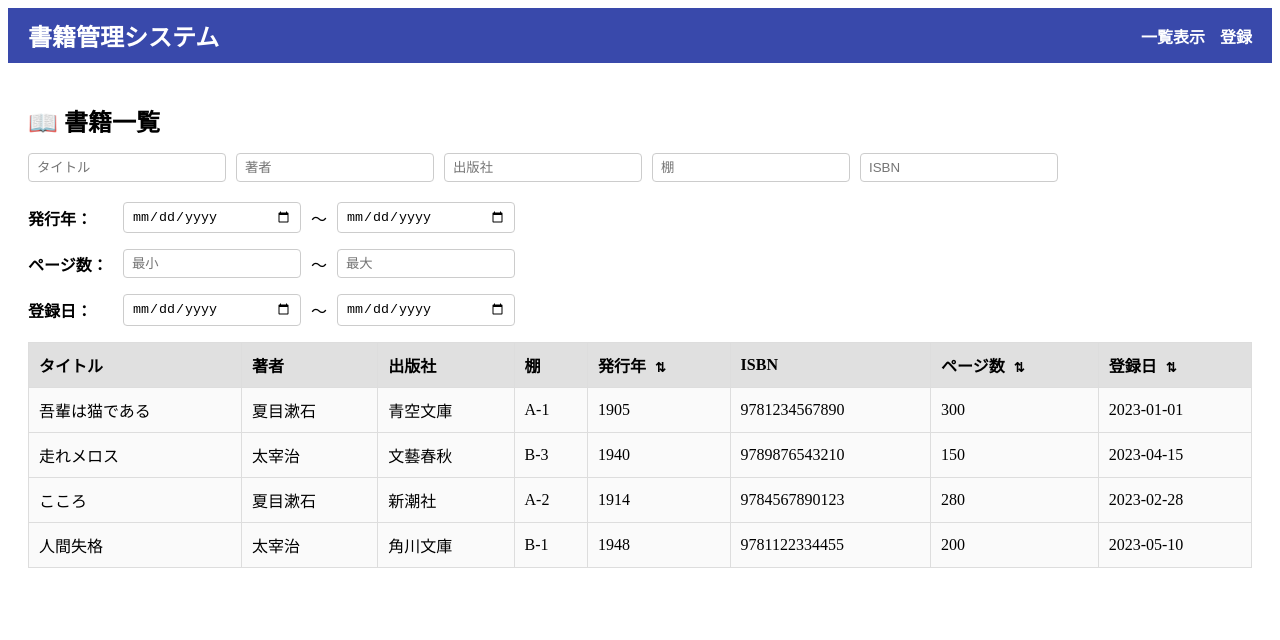
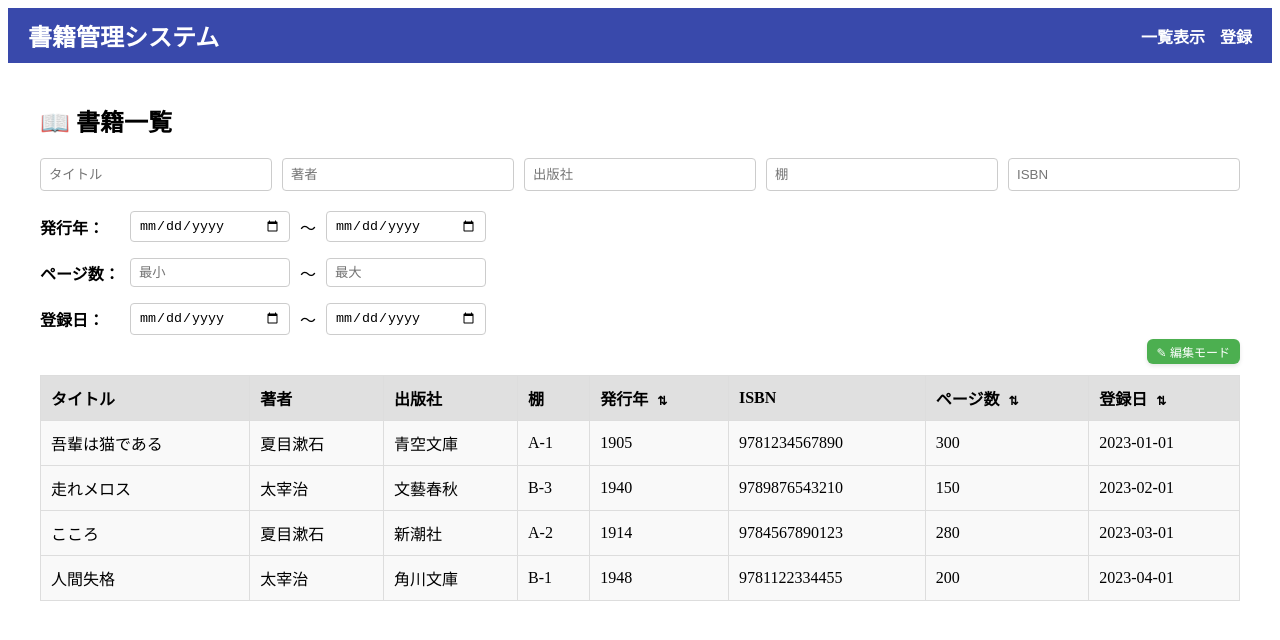
Before and after one commit to nakajima923/book-management-system, a React (Create React App) app in the folder booksystem/: page /books in a window 1280 px wide. Shown: the top 640 px of the page. Built offline with nearby package versions, Linux system fonts and the light colour scheme.

Commit message:
add edit button

```diff
--- a/booksystem/src/booklist/booklist.css
+++ b/booksystem/src/booklist/booklist.css
@@ -1,84 +1,16 @@
-/* ===== ベース ===== */
-.isbn-register {
-  max-width: 500px;
+/* ===== ベースレイアウト ===== */
+.book-list {
+  max-width: 1200px;
   margin: 0 auto;
   padding: 20px;
 }
 
-/* ===== タブ ===== */
-.tab-container {
-  display: flex;
-  border-bottom: 2px solid #ccc;
+h2 {
   margin-bottom: 20px;
+  font-size: 24px;
 }
 
-.tab {
-  flex: 1;
-  padding: 10px 0;
-  background: #f5f5f5;
-  border: none;
-  cursor: pointer;
-  font-weight: bold;
-  transition: background 0.3s;
-}
-
-.tab + .tab {
-  border-left: 1px solid #ccc;
-}
-
-.tab:hover {
-  background: #e8e8e8;
-}
-
-.tab.active {
-  background: #4CAF50;
-  color: #fff;
-  border-bottom: 2px solid #4CAF50;
-}
-
-/* ===== フォーム ===== */
-.isbn-input-row {
-  display: flex;
-  flex-direction: column;
-  margin-bottom: 12px;
-}
-
-.isbn-input-row label {
-  font-weight: bold;
-  margin-bottom: 4px;
-}
-
-.isbn-input-row input {
-  padding: 8px;
-  border: 1px solid #ccc;
-  border-radius: 4px;
-}
-
-button[type='submit'] {
-  width: 100%;
-  padding: 10px;
-  font-size: 16px;
-  background: #4CAF50;
-  color: #fff;
-  border: none;
-  border-radius: 6px;
-  cursor: pointer;
-  transition: background 0.3s;
-}
-
-button[type='submit']:hover {
-  background: #45a049;
-}
-
-.book-list {
-  padding: 20px;
-}
-
-h2 {
-  margin-bottom: 15px;
-}
-
-/* テキスト入力欄 */
+/* ===== フィルタ入力 ===== */
 .filters {
   display: flex;
   flex-wrap: wrap;
@@ -87,13 +19,15 @@ h2 {
 }
 
 .filters input {
-  padding: 6px 8px;
-  width: 180px;
+  padding: 8px;
   border: 1px solid #ccc;
   border-radius: 4px;
+  flex: 1;
+  min-width: 150px;
+  box-sizing: border-box;
 }
 
-/* 範囲入力（年・ページ数） */
+/* ===== 範囲入力グループ ===== */
 .range-group {
   display: flex;
   align-items: center;
@@ -103,37 +37,96 @@ h2 {
 
 .range-group label {
   font-weight: bold;
-  margin-right: 5px;
   width: 80px;
+  display: inline-block;
 }
 
 .range-group input {
   padding: 6px 8px;
-  width: 160px;
   border: 1px solid #ccc;
   border-radius: 4px;
+  width: 160px;
+  box-sizing: border-box;
 }
 
-/* テーブル */
-table {
+/* ===== テーブル周り ===== */
+.table-container {
+  position: relative;
+  margin-top: 40px; /* 十分なスペースを確保 */
+}
+
+.table-controls {
+  position: absolute;
+  top: -36px;
+  right: 0;
+  z-index: 10; /* ボタンが他の要素の下に潜らないように */
+}
+
+.edit-button {
+  background-color: #4CAF50;
+  color: white;
+  border: none;
+  border-radius: 6px;
+  padding: 4px 10px;        /* パディングを小さく */
+  font-size: 12px;          /* フォントサイズを小さく */
+  cursor: pointer;
+  display: flex;
+  align-items: center;
+  gap: 5px;
+  box-shadow: 0 2px 4px rgba(0, 0, 0, 0.1);
+}
+
+
+.edit-button:hover {
+  background-color: #45a049;
+}
+
+.delete-button {
+  background-color: #e74c3c;
+  color: white;
+  border: none;
+  padding: 6px 10px;
+  border-radius: 4px;
+  cursor: pointer;
+  font-size: 14px;
+}
+
+.delete-button:hover {
+  background-color: #c0392b;
+}
+
+/* ===== テーブル本体 ===== */
+.book-table {
   width: 100%;
   border-collapse: collapse;
-  background: #fafafa;
+  background: #f9f9f9;
 }
 
-th, td {
+.book-table th,
+.book-table td {
   padding: 10px;
   border: 1px solid #ddd;
   text-align: left;
+  vertical-align: middle;
 }
 
-th {
-  background: #e0e0e0;
+.book-table th {
+  background-color: #e0e0e0;
   cursor: pointer;
   white-space: nowrap;
 }
 
 .sort-symbol {
   margin-left: 5px;
-  font-size: 13px;
+  font-size: 12px;
 }
+
+/* 編集モード時のinput */
+.book-table input {
+  width: 100%;
+  padding: 6px;
+  font-size: 14px;
+  box-sizing: border-box;
+  border: 1px solid #ccc;
+  border-radius: 4px;
+}
--- a/booksystem/src/booklist/booklist.js
+++ b/booksystem/src/booklist/booklist.js
@@ -1,11 +1,11 @@
 import React, { useState } from 'react';
 import './booklist.css';
 
-const bookData = [
+const bookDataInitial = [
   { id: 1, title: '吾輩は猫である', author: '夏目漱石', publisher: '青空文庫', year: 1905, isbn: '9781234567890', pages: 300, shelf: 'A-1', added: '2023-01-01' },
-  { id: 2, title: '走れメロス', author: '太宰治', publisher: '文藝春秋', year: 1940, isbn: '9789876543210', pages: 150, shelf: 'B-3', added: '2023-04-15' },
-  { id: 3, title: 'こころ', author: '夏目漱石', publisher: '新潮社', year: 1914, isbn: '9784567890123', pages: 280, shelf: 'A-2', added: '2023-02-28' },
-  { id: 4, title: '人間失格', author: '太宰治', publisher: '角川文庫', year: 1948, isbn: '9781122334455', pages: 200, shelf: 'B-1', added: '2023-05-10' }
+  { id: 2, title: '走れメロス', author: '太宰治', publisher: '文藝春秋', year: 1940, isbn: '9789876543210', pages: 150, shelf: 'B-3', added: '2023-02-01' },
+  { id: 3, title: 'こころ', author: '夏目漱石', publisher: '新潮社', year: 1914, isbn: '9784567890123', pages: 280, shelf: 'A-2', added: '2023-03-01' },
+  { id: 4, title: '人間失格', author: '太宰治', publisher: '角川文庫', year: 1948, isbn: '9781122334455', pages: 200, shelf: 'B-1', added: '2023-04-01' }
 ];
 
 const sortBy = (key, dir) => (a, b) => {
@@ -15,6 +15,9 @@ const sortBy = (key, dir) => (a, b) => {
 };
 
 function BookList() {
+  const [bookData, setBookData] = useState(bookDataInitial);
+
+  /* フィルター用ステート */
   const [filters, setFilters] = useState({ title: '', author: '', publisher: '', shelf: '', isbn: '' });
   const [yearMin, setYearMin] = useState('');
   const [yearMax, setYearMax] = useState('');
@@ -22,104 +25,129 @@ function BookList() {
   const [pagesMax, setPagesMax] = useState('');
   const [addedMin, setAddedMin] = useState('');
   const [addedMax, setAddedMax] = useState('');
+
+  /* 表示制御 */
   const [sort, setSort] = useState({ key: null, direction: 'asc' });
+  const [editMode, setEditMode] = useState(false);
 
-  const handleChange = ({ target: { name, value } }) => setFilters(prev => ({ ...prev, [name]: value }));
+  /* テキスト入力フィルター */
+  const handleChange = ({ target: { name, value } }) =>
+    setFilters(prev => ({ ...prev, [name]: value }));
 
-  const toggleSort = (key) => {
-    setSort(prev => prev.key === key ? { key, direction: prev.direction === 'asc' ? 'desc' : 'asc' } : { key, direction: 'asc' });
-  };
+  /* ソート切替 */
+  const toggleSort = (key) =>
+    setSort(prev =>
+      prev.key === key ? { key, direction: prev.direction === 'asc' ? 'desc' : 'asc' } : { key, direction: 'asc' }
+    );
 
-  const renderSortSymbol = (key) => {
-    if (sort.key !== key) return '⇅';
-    return sort.direction === 'asc' ? '▲' : '▼';
-  };
+  const renderSortSymbol = (key) =>
+    sort.key !== key ? '⇅' : sort.direction === 'asc' ? '▲' : '▼';
 
-  const filteredBooks = bookData.filter(b => {
-    const year = b.year;
-    const pages = b.pages;
+  /* 編集／削除 */
+  const handleEditChange = (id, field, value) =>
+    setBookData(prev => prev.map(b => b.id === id ? { ...b, [field]: field === 'year' ? parseInt(value) : value } : b));
+
+  const handleDelete = (id) =>
+    setBookData(prev => prev.filter(b => b.id !== id));
+
+  /* フィルタリング */
   const yearMinVal = yearMin ? parseInt(yearMin.slice(0, 4)) : null;
   const yearMaxVal = yearMax ? parseInt(yearMax.slice(0, 4)) : null;
-    const pagesMinVal = pagesMin ? parseInt(pagesMin) : null;
-    const pagesMaxVal = pagesMax ? parseInt(pagesMax) : null;
 
-    return (
+  const filteredBooks = bookData
+    .filter(b =>
       b.title.includes(filters.title) &&
       b.author.includes(filters.author) &&
       b.publisher.includes(filters.publisher) &&
       b.shelf.includes(filters.shelf) &&
       b.isbn.includes(filters.isbn) &&
-      (!yearMinVal || year >= yearMinVal) &&
-      (!yearMaxVal || year <= yearMaxVal) &&
-      (!pagesMinVal || pages >= pagesMinVal) &&
-      (!pagesMaxVal || pages <= pagesMaxVal) &&
+      (!yearMinVal || b.year >= yearMinVal) &&
+      (!yearMaxVal || b.year <= yearMaxVal) &&
+      (!pagesMin || b.pages >= parseInt(pagesMin)) &&
+      (!pagesMax || b.pages <= parseInt(pagesMax)) &&
       (!addedMin || b.added >= addedMin) &&
       (!addedMax || b.added <= addedMax)
-    );
-  }).sort(sort.key ? sortBy(sort.key, sort.direction) : () => 0);
+    )
+    .sort(sort.key ? sortBy(sort.key, sort.direction) : () => 0);
 
   return (
     <div className="book-list">
       <h2>📖 書籍一覧</h2>
 
+      {/* ------ テキストフィルター ------ */}
       <div className="filters">
-        <input name="title" placeholder="タイトル" value={filters.title} onChange={handleChange} />
-        <input name="author" placeholder="著者" value={filters.author} onChange={handleChange} />
-        <input name="publisher" placeholder="出版社" value={filters.publisher} onChange={handleChange} />
-        <input name="shelf" placeholder="棚" value={filters.shelf} onChange={handleChange} />
-        <input name="isbn" placeholder="ISBN" value={filters.isbn} onChange={handleChange} />
+        <input name="title"     placeholder="タイトル"  value={filters.title}     onChange={handleChange} />
+        <input name="author"    placeholder="著者"      value={filters.author}    onChange={handleChange} />
+        <input name="publisher" placeholder="出版社"    value={filters.publisher} onChange={handleChange} />
+        <input name="shelf"     placeholder="棚"        value={filters.shelf}     onChange={handleChange} />
+        <input name="isbn"      placeholder="ISBN"      value={filters.isbn}      onChange={handleChange} />
       </div>
 
+      {/* ------ 範囲フィルター ------ */}
       <div className="range-group">
         <label>発行年：</label>
-        <input type="date" value={yearMin} onChange={(e) => setYearMin(e.target.value)} />
-        <span>〜</span>
-        <input type="date" value={yearMax} onChange={(e) => setYearMax(e.target.value)} />
+        <input type="date" value={yearMin} onChange={e => setYearMin(e.target.value)} /> ～
+        <input type="date" value={yearMax} onChange={e => setYearMax(e.target.value)} />
       </div>
 
       <div className="range-group">
         <label>ページ数：</label>
-        <input type="number" placeholder="最小" value={pagesMin} onChange={(e) => setPagesMin(e.target.value)} />
-        <span>〜</span>
-        <input type="number" placeholder="最大" value={pagesMax} onChange={(e) => setPagesMax(e.target.value)} />
+        <input type="number" value={pagesMin} onChange={e => setPagesMin(e.target.value)} placeholder="最小" /> ～
+        <input type="number" value={pagesMax} onChange={e => setPagesMax(e.target.value)} placeholder="最大" />
       </div>
 
       <div className="range-group">
         <label>登録日：</label>
-        <input type="date" value={addedMin} onChange={(e) => setAddedMin(e.target.value)} />
-        <span>〜</span>
-        <input type="date" value={addedMax} onChange={(e) => setAddedMax(e.target.value)} />
+        <input type="date" value={addedMin} onChange={e => setAddedMin(e.target.value)} /> ～
+        <input type="date" value={addedMax} onChange={e => setAddedMax(e.target.value)} />
       </div>
 
-      <table>
+      {/* ------ テーブル ------ */}
+      <div className="table-container">
+        <div className="table-controls">
+          <button className="edit-button" onClick={() => setEditMode(prev => !prev)}>
+            {editMode ? '✔ 編集完了' : '✎ 編集モード'}
+          </button>
+        </div>
+
+        <table className="book-table">
           <thead>
             <tr>
               <th>タイトル</th>
               <th>著者</th>
               <th>出版社</th>
               <th>棚</th>
-            <th onClick={() => toggleSort('year')}>発行年 <span className="sort-symbol">{renderSortSymbol('year')}</span></th>
+              <th onClick={() => toggleSort('year')}>
+                発行年 <span className="sort-symbol">{renderSortSymbol('year')}</span>
+              </th>
               <th>ISBN</th>
-            <th onClick={() => toggleSort('pages')}>ページ数 <span className="sort-symbol">{renderSortSymbol('pages')}</span></th>
-            <th onClick={() => toggleSort('added')}>登録日 <span className="sort-symbol">{renderSortSymbol('added')}</span></th>
+              <th onClick={() => toggleSort('pages')}>
+                ページ数 <span className="sort-symbol">{renderSortSymbol('pages')}</span>
+              </th>
+              <th onClick={() => toggleSort('added')}>
+                登録日 <span className="sort-symbol">{renderSortSymbol('added')}</span>
+              </th>
+              {editMode && <th>削除</th>}
             </tr>
           </thead>
           <tbody>
             {filteredBooks.map(b => (
               <tr key={b.id}>
-              <td>{b.title}</td>
-              <td>{b.author}</td>
-              <td>{b.publisher}</td>
-              <td>{b.shelf}</td>
-              <td>{b.year}</td>
-              <td>{b.isbn}</td>
-              <td>{b.pages}</td>
-              <td>{b.added}</td>
+                <td>{editMode ? <input value={b.title} onChange={e => handleEditChange(b.id, 'title', e.target.value)} /> : b.title}</td>
+                <td>{editMode ? <input value={b.author} onChange={e => handleEditChange(b.id, 'author', e.target.value)} /> : b.author}</td>
+                <td>{editMode ? <input value={b.publisher} onChange={e => handleEditChange(b.id, 'publisher', e.target.value)} /> : b.publisher}</td>
+                <td>{editMode ? <input value={b.shelf} onChange={e => handleEditChange(b.id, 'shelf', e.target.value)} /> : b.shelf}</td>
+                <td>{editMode ? <input type="date" value={`${b.year}-01-01`} onChange={e => handleEditChange(b.id, 'year', parseInt(e.target.value.slice(0,4)))} /> : b.year}</td>
+                <td>{editMode ? <input value={b.isbn} onChange={e => handleEditChange(b.id, 'isbn', e.target.value)} /> : b.isbn}</td>
+                <td>{editMode ? <input type="number" value={b.pages} onChange={e => handleEditChange(b.id, 'pages', e.target.value)} /> : b.pages}</td>
+                <td>{editMode ? <input type="date" value={b.added} onChange={e => handleEditChange(b.id, 'added', e.target.value)} /> : b.added}</td>
+                {editMode && <td><button className="delete-button" onClick={() => handleDelete(b.id)}>🗑</button></td>}
               </tr>
             ))}
           </tbody>
         </table>
       </div>
+    </div>
   );
 }
 
```
Lines whose indentation alone changed are shown as unchanged.
